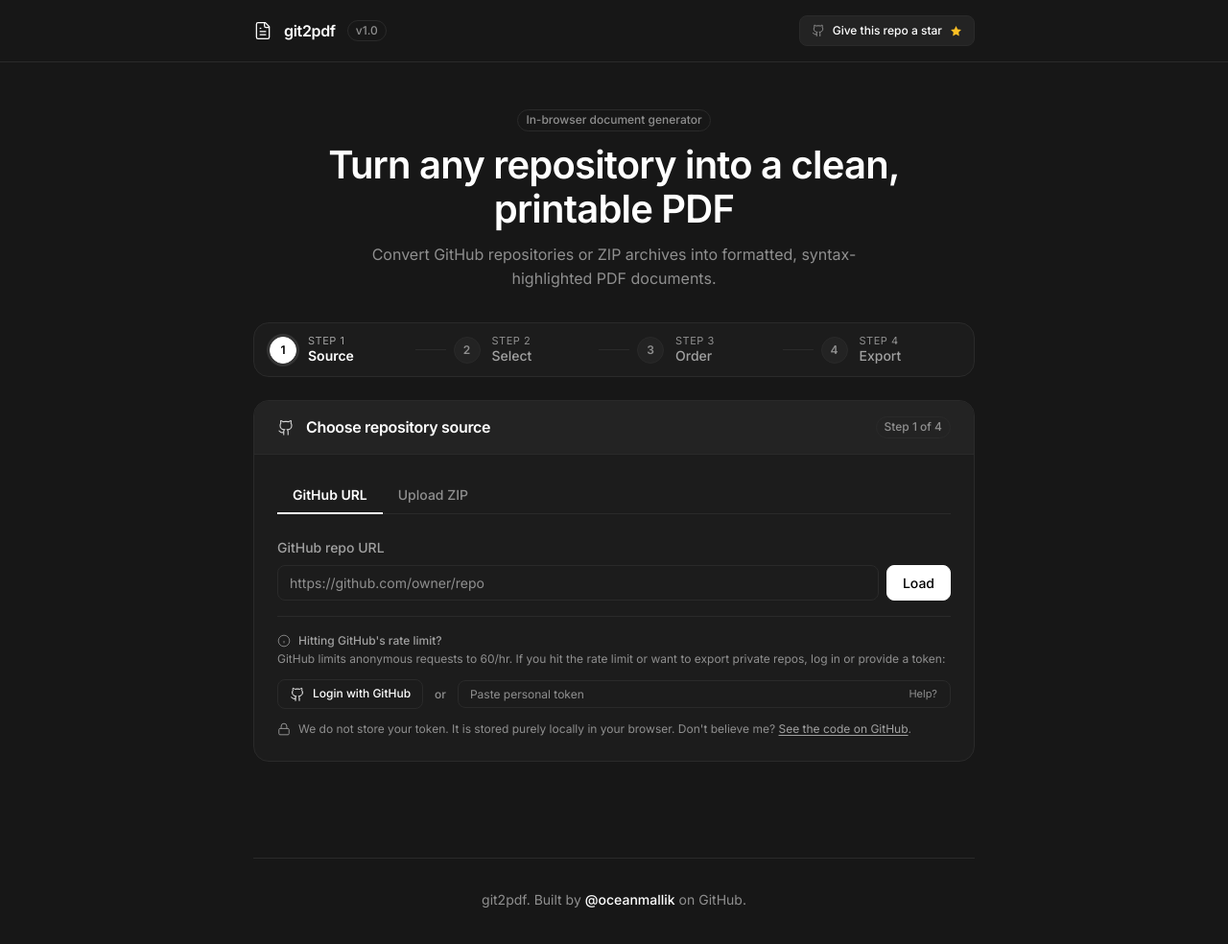
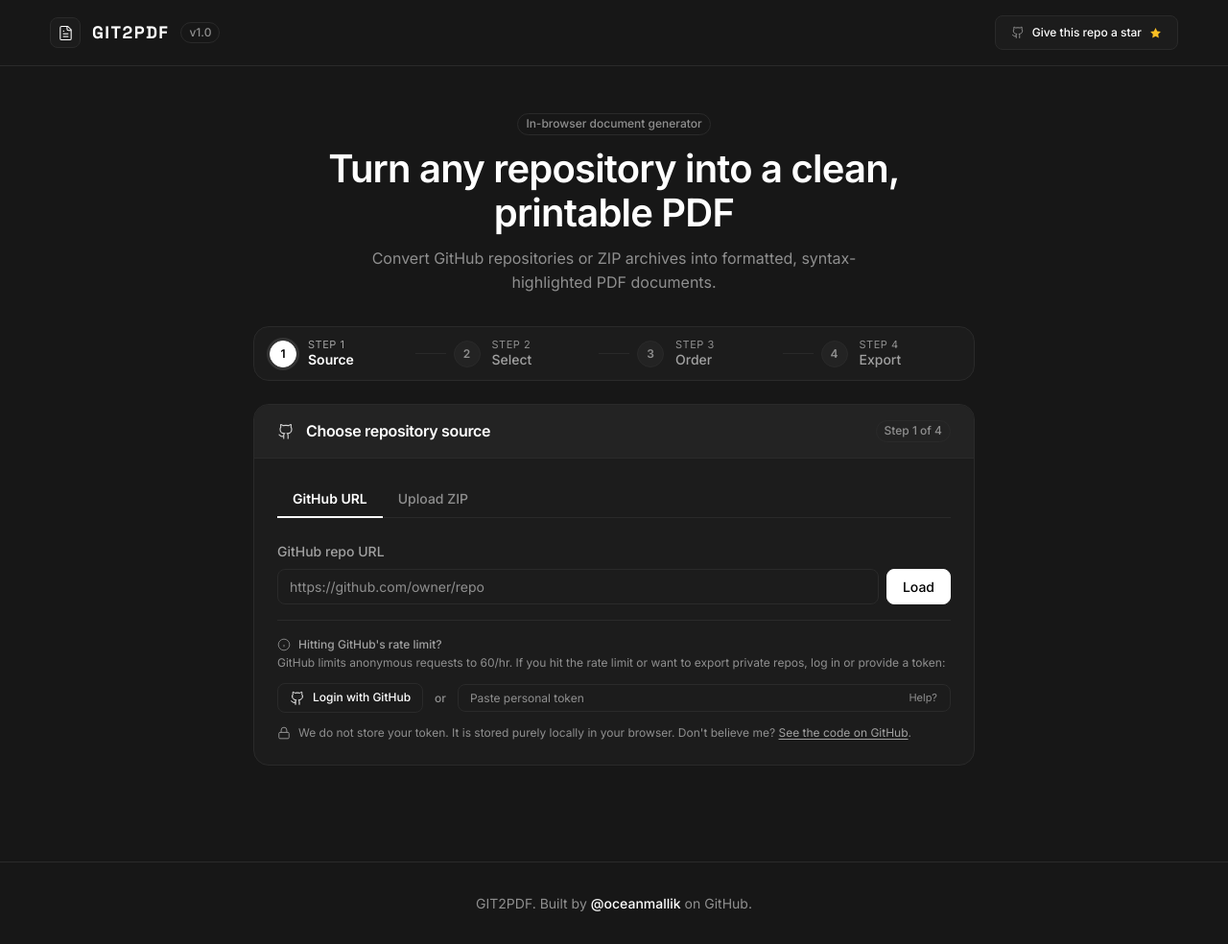
Before and after one commit to oceanmallik/git2pdf, a plain HTML site: page index.html in a window 1280 px wide. Shown: the whole page at 96% size. Drawn offline with nearby package versions, Linux system fonts and the light colour scheme.

Commit message:
Update index.html and style.css for improved branding and layout; enhance header and footer styling

```diff
--- a/index.html
+++ b/index.html
@@ -7,7 +7,7 @@
   <link rel="icon" type="image/svg+xml" href="favicon.svg">
   <link rel="preconnect" href="https://fonts.googleapis.com">
   <link rel="preconnect" href="https://fonts.gstatic.com" crossorigin>
-  <link href="https://fonts.googleapis.com/css2?family=Inter:wght@400;500;600&family=Fira+Code:wght@400;700&family=IBM+Plex+Mono:ital,wght@0,400;0,700;1,400&family=JetBrains+Mono:ital,wght@0,400;0,700;1,400&family=Source+Code+Pro:ital,wght@0,400;0,700;1,400&display=swap" rel="stylesheet">
+  <link href="https://fonts.googleapis.com/css2?family=Inter:wght@400;500;600&family=Space+Grotesk:wght@600;700&family=Fira+Code:wght@400;700&family=IBM+Plex+Mono:ital,wght@0,400;0,700;1,400&family=JetBrains+Mono:ital,wght@0,400;0,700;1,400&family=Source+Code+Pro:ital,wght@0,400;0,700;1,400&display=swap" rel="stylesheet">
   <link rel="stylesheet" href="style.css">
   <link rel="stylesheet" href="https://cdnjs.cloudflare.com/ajax/libs/highlight.js/11.9.0/styles/github-dark.min.css">
 </head>
@@ -15,7 +15,8 @@
   <!-- Header / Navbar -->
   <header class="site-header">
     <div class="header-inner">
-      <a href="#" class="header-brand" aria-label="git2pdf homepage">
+      <a href="#" class="header-brand" aria-label="GIT2PDF homepage">
+        <div class="brand-icon-wrap">
           <svg class="brand-icon" viewBox="0 0 24 24" fill="none" stroke="currentColor">
             <path d="M15 2H6a2 2 0 0 0-2 2v16a2 2 0 0 0 2 2h12a2 2 0 0 0 2-2V7Z"/>
             <path d="M14 2v4a2 2 0 0 0 2 2h4"/>
@@ -23,7 +24,8 @@
             <path d="M16 13H8"/>
             <path d="M16 17H8"/>
           </svg>
-        <span class="brand-title">git2pdf</span>
+        </div>
+        <span class="brand-title">GIT2PDF</span>
         <span class="badge">v1.0</span>
       </a>
       <nav class="header-nav">
@@ -370,14 +372,16 @@
 
       </div>
     </section>
+  </main>
 
-    <!-- Site Footer -->
+  <!-- Site Footer (Full-width edge-to-edge separation line) -->
   <footer class="site-footer">
+    <div class="footer-inner">
       <p class="footer-text">
-        git2pdf. Built by <a href="https://github.com/oceanmallik" target="_blank" rel="noopener noreferrer" class="footer-author-link">@oceanmallik</a> on GitHub.
+        GIT2PDF. Built by <a href="https://github.com/oceanmallik" target="_blank" rel="noopener noreferrer" class="footer-author-link">@oceanmallik</a> on GitHub.
       </p>
+    </div>
   </footer>
-  </main>
 
   <!-- Print-ready document view (hidden on screen, visible during window.print()) -->
   <div id="print-view" class="print-view" aria-hidden="true"></div>
--- a/style.css
+++ b/style.css
@@ -157,13 +157,14 @@ a:hover {
 }
 
 .header-inner {
-  max-width: 800px;
+  max-width: 1240px;
   margin: 0 auto;
-  padding: var(--space-4) var(--space-6);
+  padding: var(--space-4) var(--space-8);
   display: flex;
   align-items: center;
   justify-content: space-between;
   gap: var(--space-4);
+  width: 100%;
 }
 
 .header-brand {
@@ -173,19 +174,39 @@ a:hover {
   text-decoration: none;
 }
 
+.brand-icon-wrap {
+  width: 32px;
+  height: 32px;
+  border-radius: var(--radius-sm);
+  background-color: var(--bg-card);
+  border: 1px solid var(--border);
+  display: flex;
+  align-items: center;
+  justify-content: center;
+  transition: border-color 150ms ease, background-color 150ms ease;
+}
+
+.header-brand:hover .brand-icon-wrap {
+  border-color: var(--border-hover);
+  background-color: var(--bg-elevated);
+}
+
 .brand-icon {
-  width: 20px;
-  height: 20px;
+  width: 17px;
+  height: 17px;
   color: var(--text-primary);
   stroke-width: 1.5;
   display: inline-flex;
 }
 
 .brand-title {
-  font-size: var(--text-16);
-  font-weight: var(--weight-600);
-  color: var(--text-primary);
-  letter-spacing: -0.02em;
+  font-family: 'Space Grotesk', var(--font-sans);
+  font-size: 18px;
+  font-weight: 700;
+  color: var(--text-primary);
+  letter-spacing: 0.08em;
+  text-transform: uppercase;
+  line-height: 1;
 }
 
 .header-nav {
@@ -198,21 +219,22 @@ a:hover {
   display: inline-flex;
   align-items: center;
   gap: var(--space-2);
-  padding: 6px var(--space-3);
-  background-color: var(--bg-elevated);
+  padding: 8px var(--space-4);
+  background-color: var(--bg-card);
   border: 1px solid var(--border);
   border-radius: var(--radius-sm);
   color: var(--text-primary);
   font-size: var(--text-12);
   font-weight: var(--weight-500);
   text-decoration: none;
-  transition: background-color 150ms ease, border-color 150ms ease, color 150ms ease;
+  transition: background-color 150ms ease, border-color 150ms ease, color 150ms ease, transform 150ms ease;
 }
 
 .nav-star-link:hover {
-  background-color: var(--bg-card);
+  background-color: var(--bg-elevated);
   border-color: var(--border-hover);
   color: var(--text-primary);
+  transform: translateY(-1px);
 }
 
 .nav-star-link .nav-link-icon {
@@ -1426,12 +1448,21 @@ input[type="checkbox"] {
    FOOTER
    ========================================================================== */
 .site-footer {
+  width: 100%;
   border-top: 1px solid var(--border);
+  background-color: var(--bg-page);
   padding: var(--space-8) 0;
   margin-top: var(--section-gap);
+}
+
+.footer-inner {
+  max-width: 1240px;
+  margin: 0 auto;
+  padding: 0 var(--space-8);
+  display: flex;
+  align-items: center;
+  justify-content: center;
   text-align: center;
-  font-size: var(--text-14);
-  color: var(--text-muted);
 }
 
 .footer-text {
@@ -1476,6 +1507,10 @@ input[type="checkbox"] {
 
 /* Responsive adjustments */
 @media (max-width: 640px) {
+  .header-inner,
+  .footer-inner {
+    padding: var(--space-3) var(--space-4);
+  }
   .step-details {
     display: none;
   }
@@ -1509,6 +1544,12 @@ input[type="checkbox"] {
   }
   .pdf-buttons-row {
     flex-direction: column;
+  }
+}
+
+@media (max-width: 420px) {
+  .nav-star-text {
+    display: none;
   }
 }
 
```
Lines whose indentation alone changed are shown as unchanged.
